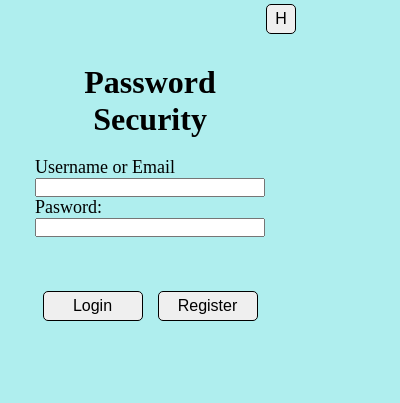
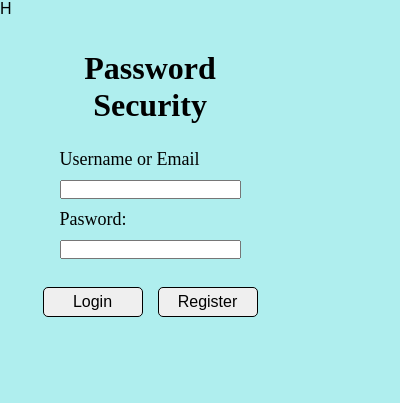
Before and after one commit to 491-password-security/extension, a browser extension: page public/popup.html in a window 400 px wide. Drawn offline with Linux system fonts and the light colour scheme; files that its build step writes are made by us from their sources.

Commit message:
Fix home button appearance

```diff
--- a/src/popup.css
+++ b/src/popup.css
@@ -14,7 +14,6 @@ html,body {
     height: 400px;
     display: flex;
     flex-direction: column;
-    justify-content: space-around;
     align-items: center;
     background-color: paleturquoise;
 }
@@ -23,37 +22,36 @@ html,body {
     display: none;
 }
 .home {
-    position: absolute;
+    position: relative;
     width: 300px;
     height: 30px;
-    top: 0;
-    display: flex;
-    justify-content: end;
 }
 .home-button {
-    width:30px;
-    height: 30px;
-    margin-top: 4px;
-    margin-right: 4px;
-    border: 1px solid black;
-    border-radius: 5px;
     text-align: center;
     font-size: medium;
     cursor: pointer;
     font-weight: 500;
+    background-color: transparent;
+    border: 0ch;
+    text-align: center;
+    display: flex;
+    align-items: center;
 }
+
 .popup-content {
     height: 300px;
     width: 230px;
     margin-top: 20px;
     display: flex;
     flex-direction: column;
-    justify-content: space-around;
+    justify-content: center;
+    align-items: center;
 }
 .popup-content__fields{
     height:100px;
     width: auto;
     display: flex;
+    gap: 10px;
     flex-direction: column;
     justify-content: center;
     align-items: left;
@@ -64,6 +62,7 @@ html,body {
 }
 .popup-content__heading{
     text-align: center;
+    margin-bottom: 30px;
 }
 .popup-content__buttons{
     height: 100px;
--- a/src/popup.js
+++ b/src/popup.js
@@ -91,6 +91,7 @@ function OPRF(serverUrl, bits) {
       let url = tabs[0].url;
       // use `url` here inside the callback because it's asynchronous!
       ls = url;
+      alert(ls);
       const hashed = crypto.util.hash(uName + ls);
 
       let bits = crypto.codec.hex2Bin(crypto.util.hash(password))
@@ -164,7 +165,7 @@ function OPRF(serverUrl, bits) {
       let url = tabs[0].url;
       // use `url` here inside the callback because it's asynchronous!
       ls = url;
-
+      alert(ls);
       // read password
       const hashed = crypto.util.hash(uName + ls);
       if (passField.value.length > 0) {
```
Also changed, not shown: size-plugin.json (+1 -1 lines).
